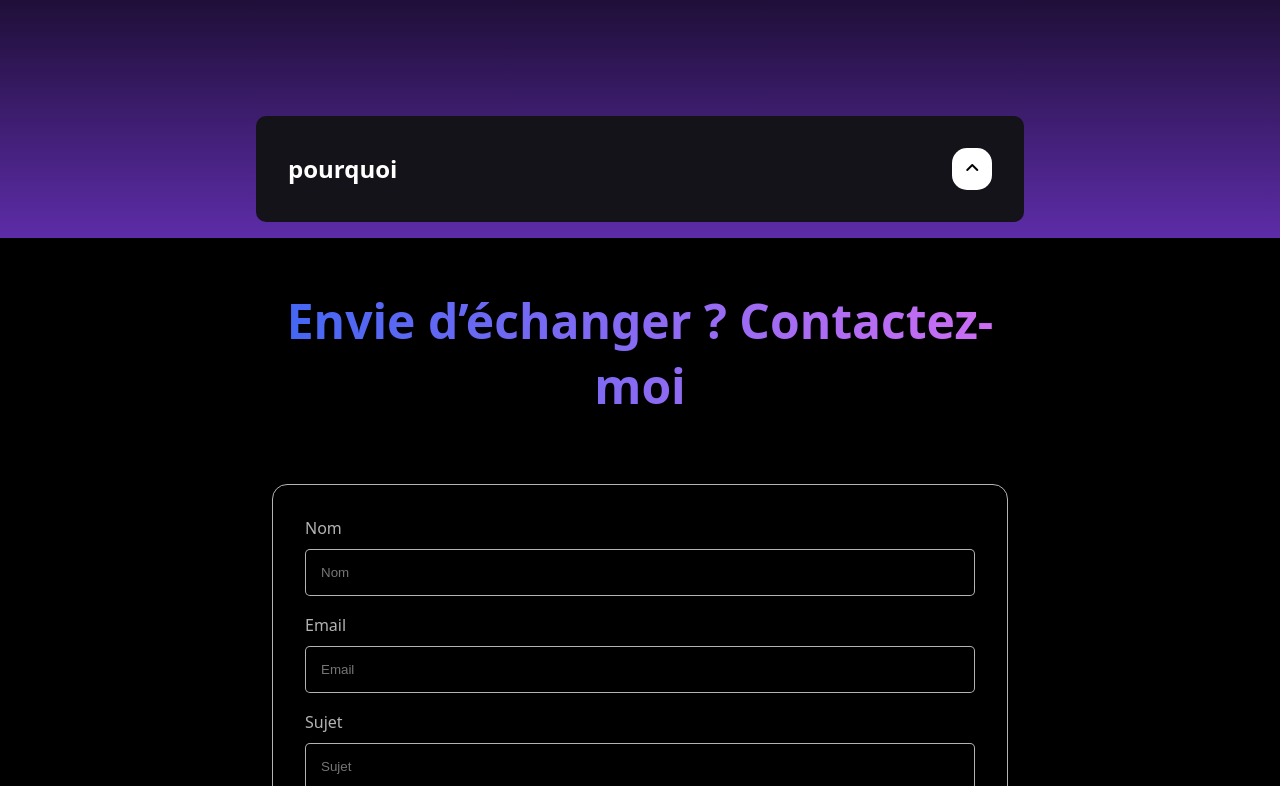
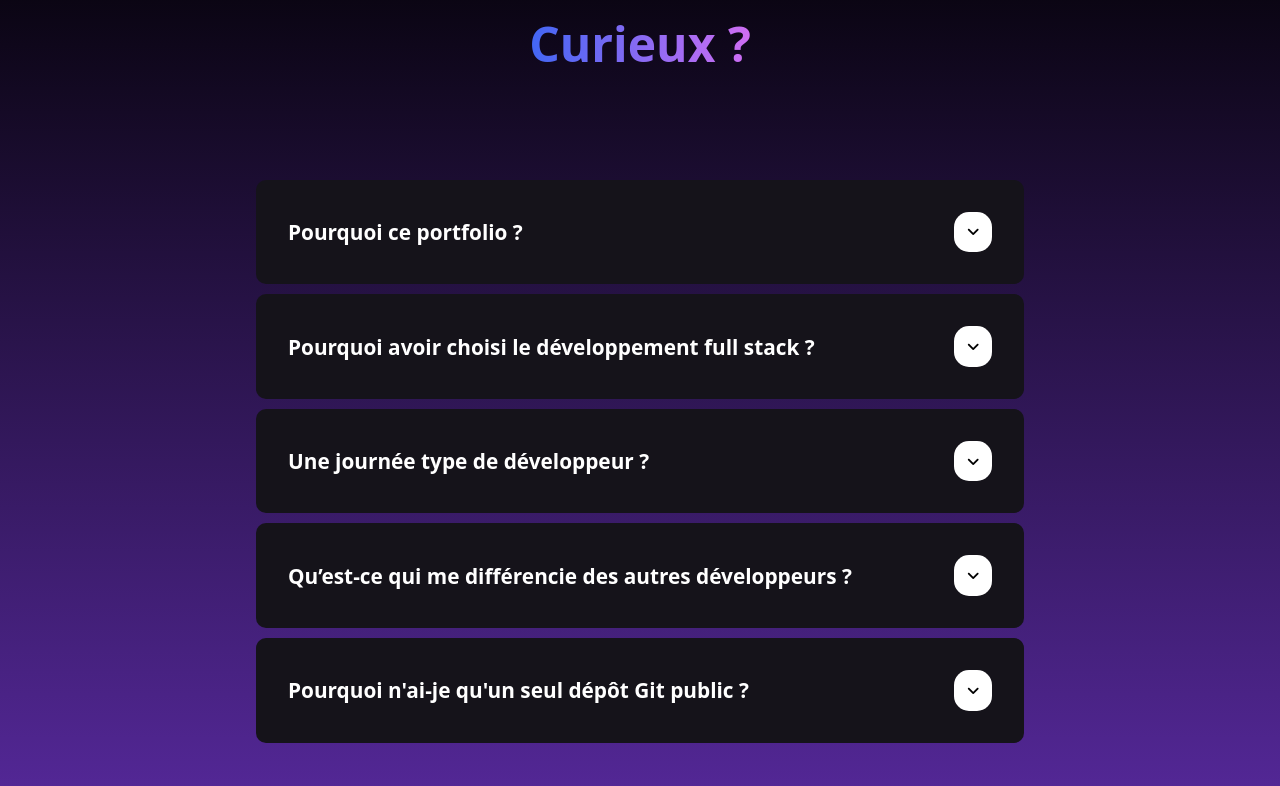
Before and after one commit to thomasolivier-dev/portfolio, an Angular app in the folder portfolio/: page / in a window 1280 px wide. Shown: the part 1134-1920 px from the top of the page. Built offline with nearby package versions, Linux system fonts and the light colour scheme.

Commit message:
feat: add data for question + fix visuel for questions sections

```diff
--- a/portfolio/public/data/question-anwser.json
+++ b/portfolio/public/data/question-anwser.json
@@ -1,6 +1,22 @@
 [
     {
-        "question": "pourquoi",
-        "anwser": "res"
+        "question": "Pourquoi ce portfolio ?",
+        "anwser": "J’ai créé ce portfolio afin de présenter mes compétences techniques ainsi que ma vision du métier de développeur full stack. Il a pour objectif de permettre à chacun de mieux comprendre mon travail, ma façon de concevoir des projets et la valeur que peut apporter mon métier."
+    },
+    {
+        "question": "Pourquoi avoir choisi le développement full stack ?",
+        "anwser": "J’ai choisi le développement full stack par passion pour les nouvelles technologies et pour la liberté qu’il offre dans la création de projets complets. Pouvoir donner vie à des idées et concevoir des solutions utiles est une source de motivation et de satisfaction personnelle."
+    },
+    {
+        "question": "Une journée type de développeur ?",
+        "anwser": "Une journée type pour moi commence par un moment de veille technologique afin de rester informé des dernières nouveautés et bonnes pratiques. Ensuite, je planifie mes tâches, que ce soit individuellement ou en équipe selon le projet. La journée se poursuit par le développement et la réalisation concrète des fonctionnalités prévues, tout en m’assurant de produire un code de qualité et bien structuré."
+    },
+    {
+        "question": "Qu’est-ce qui me différencie des autres développeurs ?",
+        "anwser": "Ce qui me distingue, c’est ma capacité à comprendre les besoins réels et à me mettre à la place des futurs utilisateurs. Cela me permet de livrer des solutions non seulement techniquement solides, mais aussi réellement utiles et efficaces. Je me démarque également par ma créativité et ma recherche de solutions innovantes, tout en portant une attention particulière aux moindres détails."
+    },
+    {
+        "question": "Pourquoi n'ai-je qu'un seul dépôt Git public ?",
+        "anwser": "Ce projet est actuellement le seul rendu public sur GitHub. La majorité de mes autres projets sont soit confidentiels, soit encore en cours de développement, mais je peux en parler ou en présenter certains sur demande."
     }
 ]
--- a/portfolio/src/app/sections/contact/contact-section/contact-section.component.html
+++ b/portfolio/src/app/sections/contact/contact-section/contact-section.component.html
@@ -1,5 +1,5 @@
-<div class="background">
-    <div class="container" id="contact">
+<div class="background" id="contact">
+    <div class="container">
         <h2>Envie d’échanger ? Contactez-moi</h2>
         <app-contact-form></app-contact-form>
     </div>
--- a/portfolio/src/app/sections/contact/contact-section/contact-section.component.scss
+++ b/portfolio/src/app/sections/contact/contact-section/contact-section.component.scss
@@ -3,7 +3,8 @@
     width: 100%;
     display: flex;
     justify-content: center;
-    padding-bottom: 2rem;
+    padding: 4rem 0;
+    box-shadow: 0 -10px 20px rgba(0, 0, 0, 1);
 }
 
 .container {
--- a/portfolio/src/app/sections/project/project-section/project-section.component.html
+++ b/portfolio/src/app/sections/project/project-section/project-section.component.html
@@ -1,4 +1,4 @@
-<div class="section-container">
+<div class="section-container" id="projects">
     <div class="container">
         <h2>Mes projets</h2>
         <div class="grid-project">
--- a/portfolio/src/app/sections/question/accordion-item/accordion-item.component.html
+++ b/portfolio/src/app/sections/question/accordion-item/accordion-item.component.html
@@ -2,7 +2,7 @@
     <div class="question">
         <span>{{question}}</span>
         <button type="button" (click)="isOpen = !isOpen">
-                <i class="fa-solid fa-angle-up" [class.fa-rotate-180]="isOpen"></i>
+                <i class="fa-solid fa-angle-up" [class.fa-rotate-180]="!isOpen"></i>
         </button>
     </div>
     @if (isOpen) {
--- a/portfolio/src/app/sections/question/accordion-item/accordion-item.component.scss
+++ b/portfolio/src/app/sections/question/accordion-item/accordion-item.component.scss
@@ -9,11 +9,12 @@
     display: flex;
     align-items: center;
     justify-content: space-between;
+    gap: 10px;
 }
 
 .question span {
     color: white;
-    font-size: 1.5rem;
+    font-size: 1.3rem;
     font-weight: 600;
 }
 
@@ -25,7 +26,7 @@ button {
 }
 
 .question i {
-    font-size: 1rem;
+    font-size: 0.9rem;
 }
 
 .accordion p {
@@ -34,3 +35,18 @@ button {
     padding-top: 1rem;
     margin: 0;
 }
+
+@media (max-width: 700px) {
+    .accordion p {
+        font-size: 0.8rem;
+    }
+
+    .question i {
+        font-size: 0.8rem;
+    }
+
+    .question span {
+        font-size: 1rem;
+    }
+
+}
--- a/portfolio/src/app/sections/question/question-section/question-section.component.scss
+++ b/portfolio/src/app/sections/question/question-section/question-section.component.scss
@@ -4,7 +4,8 @@
     width: 100%;
     display: flex;
     justify-content: center;
-    padding: 1rem 0;
+    padding-bottom: 10rem;
+    padding-top: 5rem;
 }
 
 .container {
@@ -29,11 +30,19 @@ h2 {
 
 .wrapper {
     width: 100%;
+    max-width: 1400px;
     display: flex;
     flex-direction: column;
     justify-content: center;
+    gap: 10px;
 }
 
 app-accordion-item {
     width: 100%;
 }
+
+@media (max-width: 1000px) {
+    .container {
+        width: 90%;
+    }
+}
```
